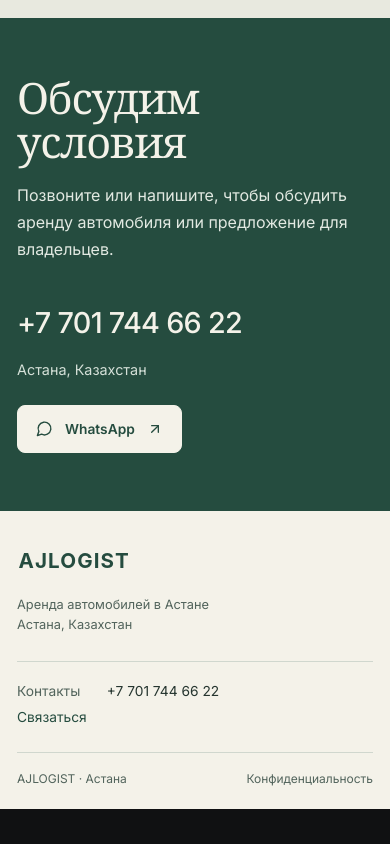
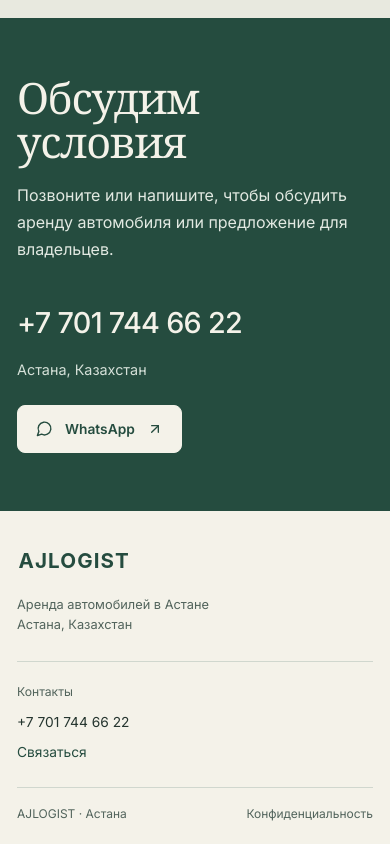
Before and after one commit to alanchoo11/AJTAXI, a React (Vite) app: page / in a window 390 px wide. Shown: the part 2379-3223 px from the top of the page. Before the commit the page ends 3188 px from the top, so only its background shows below. Built offline with nearby package versions, Linux system fonts and the light colour scheme; no server answers.

Commit message:
Align footer contact block

```diff
--- a/src/public-site.css
+++ b/src/public-site.css
@@ -150,12 +150,12 @@
 .site-shell .button.button-paper:hover { background: #fff; box-shadow: 0 8px 18px #10271d22; }
 
 .site-footer { border-top: 0; background: var(--paper); }
-.footer-top { grid-template-columns: 1fr auto; gap: 40px; padding-block: 36px 28px; }
+.footer-top { grid-template-columns: minmax(0, 1fr) minmax(260px, .72fr); gap: clamp(28px, 7vw, 96px); align-items: center; padding-block: 42px 36px; }
 .footer-brand img { width: 156px; height: 38px; }
 .footer-brand p { color: var(--muted-ink); font-size: .8rem; }
-.footer-contact { display: grid; grid-template-columns: auto auto; gap: 4px 20px; align-content: center; align-items: center; color: var(--muted-ink); font-size: .86rem; }
-.footer-contact span { grid-row: 1 / span 2; }
-.footer-contact a { color: var(--ink); text-decoration: none; }
+.footer-contact { display: flex; flex-direction: column; align-items: flex-start; gap: 10px; color: var(--muted-ink); font-size: .86rem; }
+.footer-contact span { margin-bottom: 2px; color: var(--muted-ink); font-size: .76rem; }
+.footer-contact a { color: var(--ink); text-decoration: none; line-height: 1.45; }
 .footer-contact a:last-child { color: var(--forest); }
 .footer-contact a:hover,
 .footer-bottom a:hover { color: var(--rust); }
@@ -211,8 +211,7 @@
   .contact-copy h2 { max-width: 13ch; }
   .contact-phone { font-size: 1.8rem; }
   .footer-top { grid-template-columns: 1fr; gap: 25px; padding-block: 31px 24px; }
-  .footer-contact { grid-template-columns: auto 1fr; justify-content: start; padding-top: 18px; border-top: 1px solid var(--rule); }
-  .footer-contact span { grid-row: auto; }
+  .footer-contact { padding-top: 20px; border-top: 1px solid var(--rule); }
   .footer-bottom { align-items: flex-start; flex-direction: row; gap: 16px; }
   .privacy-page { min-height: 65vh; padding-block: 58px; }
 }
```
